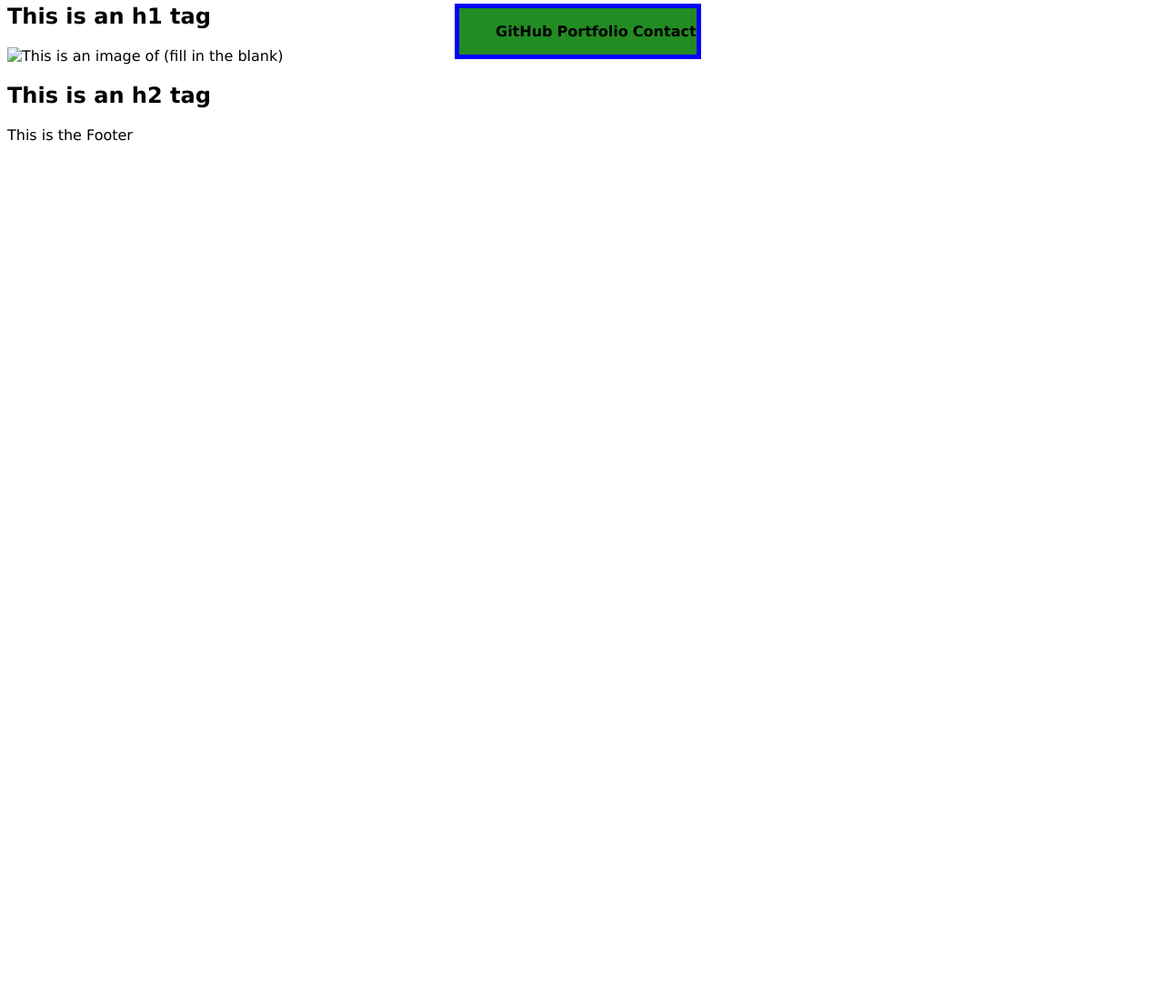
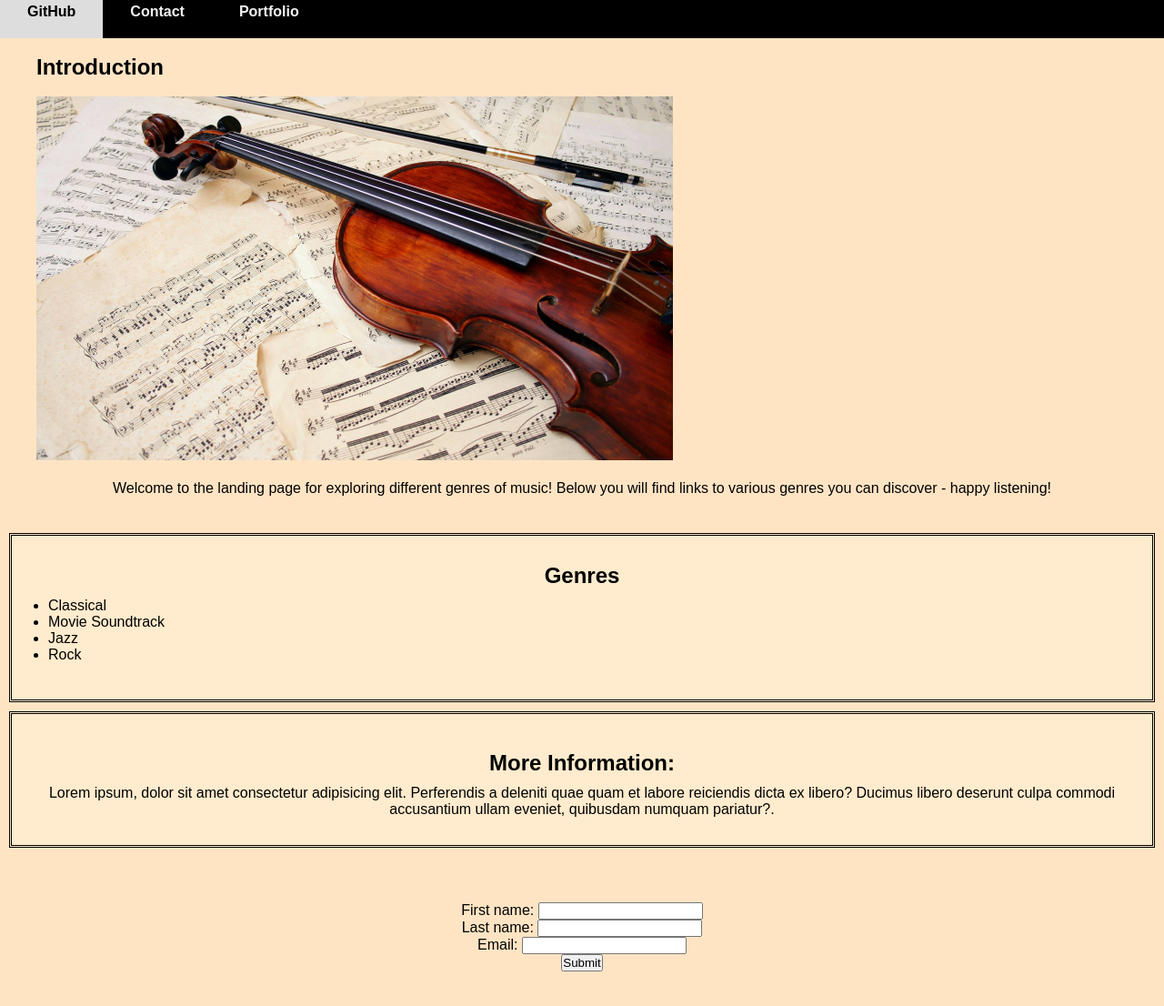
Before and after one commit to gabess3/Module-1-Challenge, a plain HTML site: page index.html in a window 1280 px wide. Shown: the part 16-1122 px from the top of the page at 91% size. Before the commit the page ends 800 px from the top, so only its background shows below. Drawn offline with Linux system fonts and the light colour scheme.

Commit message:
updated HTML and CSS

```diff
--- a/assets/style.css
+++ b/assets/style.css
@@ -1,21 +1,105 @@
 /* Universal Selector */
 * {
-    font-family: "Lucida Sans Unicode", "Lucida Grande", sans-serif;
+    font-family: 'Source Sans Pro', sans-serif;
+    margin: 0;
+    padding:0;
 }
 
 /* Element Selector */
-header {
-    border: 5px solid blue;
-    background-color: forestgreen;
-    position: fixed;
-    left: 500px
+
+footer {
+    position: relative;
+    bottom: 0;
+    right:0;
+    margin: 60px;
 }
 
-.list {
-    display: inline;
+body {
+    background-color:bisque;
+    overflow: visible;
+}
+
+img {
+    float: top;
+}
+
+ul {
+    margin: 10px;
+}
+
+li a{
+    text-decoration: none;
+    color: black
+}
+
+li a:hover{
+    color: forestgreen;
+    font-weight: bolder;
+}
+
+section {
+    margin: 10px;
+    padding: 30px;
+}
+section p{
+    text-align: center;
+
+}
+
+form {
+    text-align: center;
 }
 
 /* Class Selector */
-.box {
-    background-color: blue;
+.navbar {
+    overflow: hidden;
+    position: fixed;
+    top: 0;
+    width: 100%;
+    background: black;
+    display: block;
 }
+
+/* A links within navbar */
+.navbar a {
+    float: left;
+    color: #f2f2f2;
+    text-align: center;
+    padding: 20px 30px;
+    text-decoration: none;
+    display: block;
+  }
+
+/* Action done when mouse hovers above the menu items in the navbar */
+.navbar a:hover {
+    background: #ddd;
+    color: black;
+  }
+
+.section1 {
+    border: black;
+    border-style:double;
+    text-align: left;
+    background-color: blanchedalmond;
+}
+
+.section1 h2 {
+    text-align: center;
+}
+
+.section2 {
+    border: black;
+    border: black;
+    border-style:double;
+    text-align: left;
+    background-color: blanchedalmond;
+}
+
+.section2 h2 {
+    text-align: center;
+}
+/* Unique Selector */
+
+#information {
+    margin: 10px;
+}
--- a/index.html
+++ b/index.html
@@ -1,30 +1,61 @@
 <!DOCTYPE html>
 <html lang="en">
+
     <head>
         <meta charset="UTF-8">
-    <meta http-equiv="X-UA-Compatible" content="IE=edge">
-    <meta name="viewport" content="width=device-width, initial-scale=1.0">
         <title>Document</title>
-    <link rel="stylesheet" href="./assets/style.css"
+        <link rel="stylesheet" href="./assets/style.css">
     </head>
+
     <body>
         <header>
-        <ul>
-            <li class="list"><strong>GitHub</strong></li>
-            <li class="list"><strong>Portfolio</strong></li>
-            <li class="list"><strong>Contact</strong></li>
-        </ul>
+            <nav class="navbar">
+                <a href=#Github><strong>GitHub</strong></a>
+                <a href=#Contact><strong>Contact</strong></a>
+                <a href=#Portfolio><strong>Portfolio</strong></a>
+            </nav>
         </header>
+        <br>
+        <br>
 
         <section>
-        <h1>This is an h1 tag</h1>
-        <img ref="" alt="This is an image of (fill in the blank)">
+            <h1>Introduction</h1>
+            <br>
+            <img src="./assets/1133469.jpg" alt="This is an image of (fill in the blank)" width="700" height="400">
+            <br>
+            <br>
+            <p>Welcome to the landing page for exploring different genres of music! Below you will find links to various genres you can discover - happy listening!</p>
         </section>
 
-    <section>
-        <h2>This is an h2 tag</h2>
+        <section class="section1">
+            <h2>Genres</h2>
+            <ul>
+                <li><a href=#Classical>Classical</a></li>
+                <li><a href=#MovieSoundtrack>Movie Soundtrack</a></li>
+                <li><a href=#Jazz>Jazz</a></li>
+                <li><a href=#ProgRockProgressive>Rock</a></li>
+            </ul>
         </section>
 
-    <footer>This is the Footer</footer>
+        <section class="section2">
+            <h2 id="information">More Information:</h2>
+            <p>Lorem ipsum, dolor sit amet consectetur adipisicing elit. Perferendis a deleniti quae quam et labore reiciendis dicta ex libero? Ducimus libero deserunt culpa commodi accusantium ullam eveniet, quibusdam numquam pariatur?.</p>
+        </section>
+
+
+
+        <footer>
+            <form action="./imagelink.jpg">
+                <label for="fname">First name: </label>
+                    <input type="text" id="fname" name="fname"><br>
+                <label for="lname">Last name: </label>
+                    <input type="text" id="lname" name="lname"><br>
+                <label for="email">Email: </label>
+                    <input type="text" id="email" name="email"><br>
+                <input type="submit"><br>
+            </form>
+        </footer>
+
     </body>
+
 </html>
```
Also changed, not shown: assets/1133469.jpg (added), 2 other files. Lines whose indentation alone changed are shown as unchanged.
